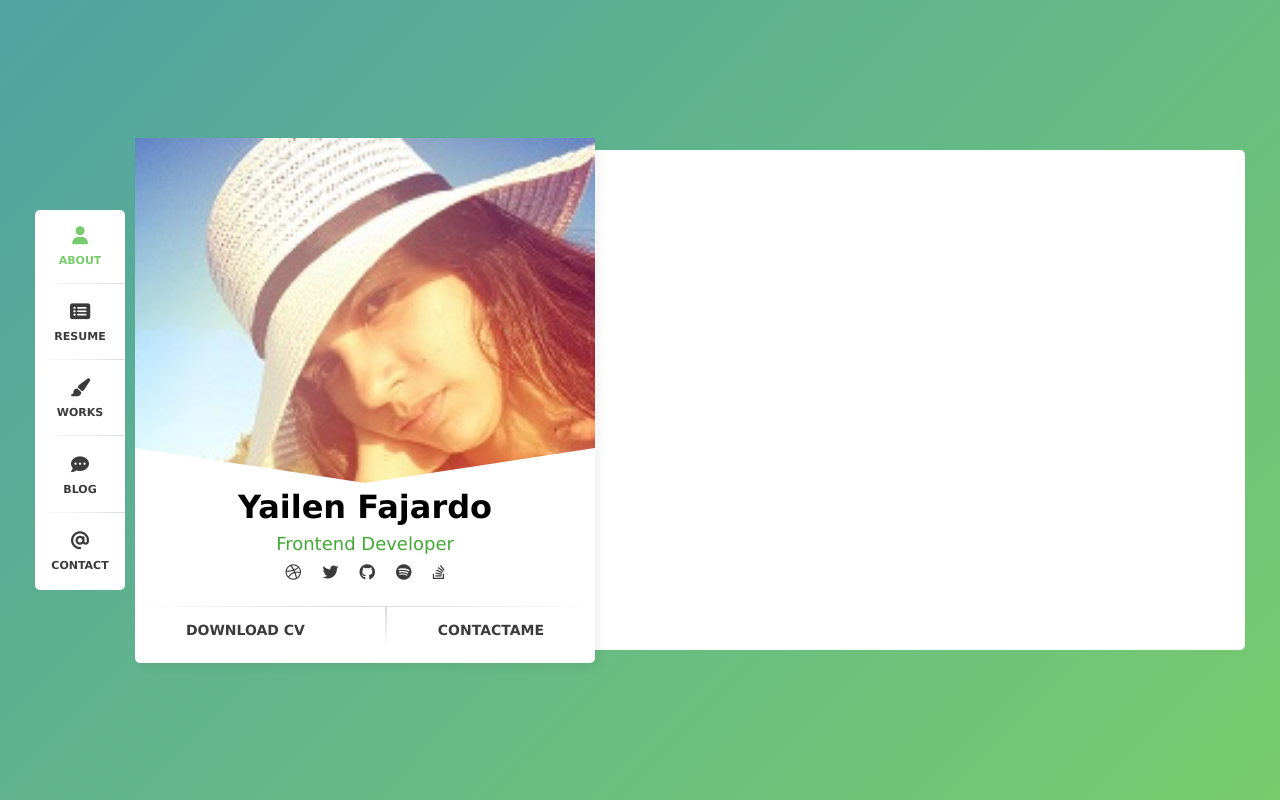
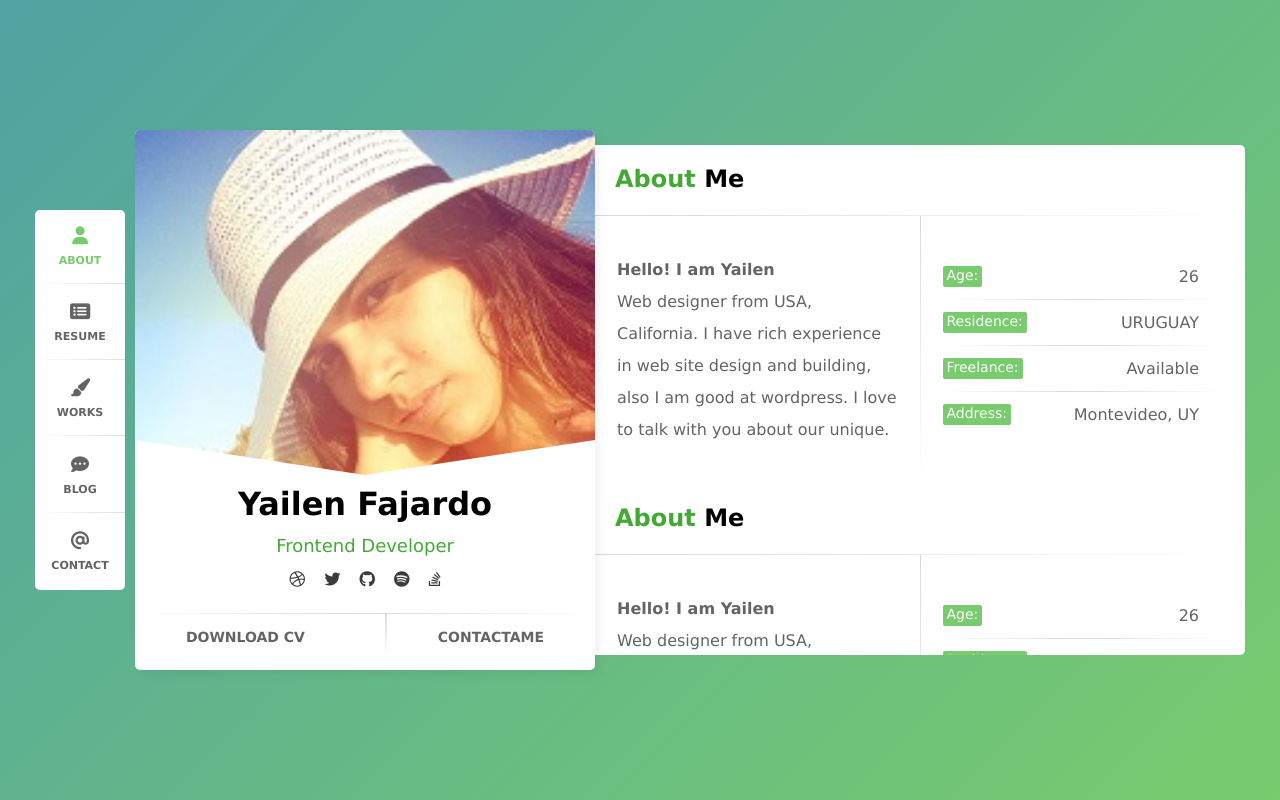
Before and after one commit to yailenfe/diseno-fotante, a plain HTML site: page index.html in a window 1280 px wide. Drawn offline with Linux system fonts and the light colour scheme.

Commit message:
Fix border radius image in contact and contact is a bit higher Add about me auxiliar section

```diff
--- a/index.html
+++ b/index.html
@@ -39,6 +39,72 @@
       </div>
     </div>
     <div class="auxiliar-about">
+      <div class="auxiliar-about-container">
+        <header class="title-auxiliar-about">
+          <h2><span class="color"> About</span> Me</h2>
+        </header>
+        <section class="container-about-padre">
+          <div  class="encabezado-parrfo">
+            <p><strong>Hello! I am Yailen</strong><br>
+                  Web designer from USA, California. I have rich experience in web site design and building, also I am good at wordpress. I love to talk with you about our unique.
+              </p>
+          </div>
+          <div class="auxiliar-rithg">
+              <ul class="axuliar-lista">
+                  <li>
+                      <span class="subrayado-auxiliar">Age:</span>
+                      <span class="subrayado-color">26</span>
+                  </li>
+                  <li>
+                      <span class="subrayado-auxiliar">Residence:</span>
+                      <span class="subrayado-color">URUGUAY</span>
+                  </li>
+                  <li>
+                      <span class="subrayado-auxiliar">Freelance:</span>
+                      <span class="subrayado-color">Available</span>
+                  </li>
+                  <li>
+                      <span class="subrayado-auxiliar">Address:</span>
+                      <span class="subrayado-color">Montevideo, UY</span>
+                  </li>
+              </ul>
+          </div>
+      </section>
+      </div>
+
+      <div class="auxiliar-about-container">
+        <header class="title-auxiliar-about">
+          <h2><span class="color"> About</span> Me</h2>
+        </header>
+        <section class="container-about-padre">
+          <div  class="encabezado-parrfo">
+            <p><strong>Hello! I am Yailen</strong><br>
+                  Web designer from USA, California. I have rich experience in web site design and building, also I am good at wordpress. I love to talk with you about our unique.
+              </p>
+          </div>
+          <div class="auxiliar-rithg">
+              <ul class="axuliar-lista">
+                  <li>
+                      <span class="subrayado-auxiliar">Age:</span>
+                      <span class="subrayado-color">26</span>
+                  </li>
+                  <li>
+                      <span class="subrayado-auxiliar">Residence:</span>
+                      <span class="subrayado-color">URUGUAY</span>
+                  </li>
+                  <li>
+                      <span class="subrayado-auxiliar">Freelance:</span>
+                      <span class="subrayado-color">Available</span>
+                  </li>
+                  <li>
+                      <span class="subrayado-auxiliar">Address:</span>
+                      <span class="subrayado-color">Montevideo, UY</span>
+                  </li>
+              </ul>
+          </div>
+      </section>
+      </div>
+    </div>
   </div>
 </body>
 </html>
--- a/style.css
+++ b/style.css
@@ -44,7 +44,7 @@
 }
 
 .menu ul li a{
-  color: #3b3b3b;
+  color: #646464;
 }
 
 .menu ul li a span{
@@ -67,7 +67,7 @@
 }
 
 .contact{
-  height: 525px;
+  height: 540px;
   width: 460px;
   background-color: #fff;
   box-shadow:5px 5px 10px rgba(0,0,0,.05);
@@ -76,6 +76,7 @@
   text-align: center;
   display: flex;
   flex-direction: column;
+  overflow: hidden;
 }
 
 .contac-Photo{
@@ -101,7 +102,7 @@
 .contct-title h1{
    font-size: 13;
    height: 40px;
-   padding: 5px;
+   padding: 10px;
    margin: 0;
 }
 
@@ -116,12 +117,12 @@
 
 .contact-social{
   height:43px;
-  padding-top: 10px;
+  padding-top: 15px;
 }
 
 .contact-social a{
   color:#3b3b3b;
-  padding: 8px;
+  padding: 7px;
   margin-top: 10px;
 }
 
@@ -140,7 +141,7 @@
 
 .contact-descarga a{
   text-decoration: none;
-  color: #3b3b3b;
+  color:  #646464;
   font-weight:600;
   font-size: 14px;
   padding-top: 15px;
@@ -154,8 +155,88 @@
 }
 
 .auxiliar-about{
-  height: 500px;
+  height: 510px;
   width: 650px;
   background-color: #fff;
   border-radius: 0px 5px 5px 0px;
+  overflow-x: auto;
 }
+
+.title-auxiliar-about{
+  height:50px;
+}
+
+.auxiliar-about .title-auxiliar-about h2{
+  margin: 20px;
+  font-weight: bolder;
+  color: #000;
+}
+
+.color{
+  color: #42aa34;
+}
+
+.container-about-padre{
+  display: flex;
+}
+
+.container-about-padre > div{
+  width: 50%;
+  padding-top: 10px;
+  padding: 22px;
+}
+.axuliar-lista{
+ list-style-type: none;
+ display: flex;
+ justify-content: space-evenly;
+ flex-direction: column;
+ padding: 0;
+}
+
+.axuliar-lista li{
+  padding-bottom: 12px;
+  display: flex;
+  justify-content: space-between;
+  border-top: 1px solid;
+  border-image-source: linear-gradient( to right, transparent, rgba(0, 0, 0, .15),transparent);
+  border-image-slice:1;
+  padding-top: 12px;
+}
+.axuliar-lista li:first-child{
+  border-top: none;
+}
+
+.axuliar-lista li span{
+  padding: 1px 4px;
+}
+
+.subrayado-auxiliar{
+  background-color: #78cc6d;
+  border-radius: 2px;
+  color: #fff;
+  font-size: 14px;
+  vertical-align: middle;
+}
+
+.subrayado-color{
+  color: #646464;
+  margin-right: 20px;
+}
+
+.auxiliar-rithg{
+  width: 50%;
+  border-left: 1px solid;
+  border-image-source: linear-gradient( to bottom, rgba(0, 0, 0, .15),transparent);
+  border-image-slice:1;
+}
+
+p{
+ color: #646464;
+ line-height: 2em;
+}
+
+.title-auxiliar-about{
+  border-bottom: 1px solid;
+  border-image-source: linear-gradient( to right, rgba(0, 0, 0, .15),transparent);
+  border-image-slice:1;
+}
```
